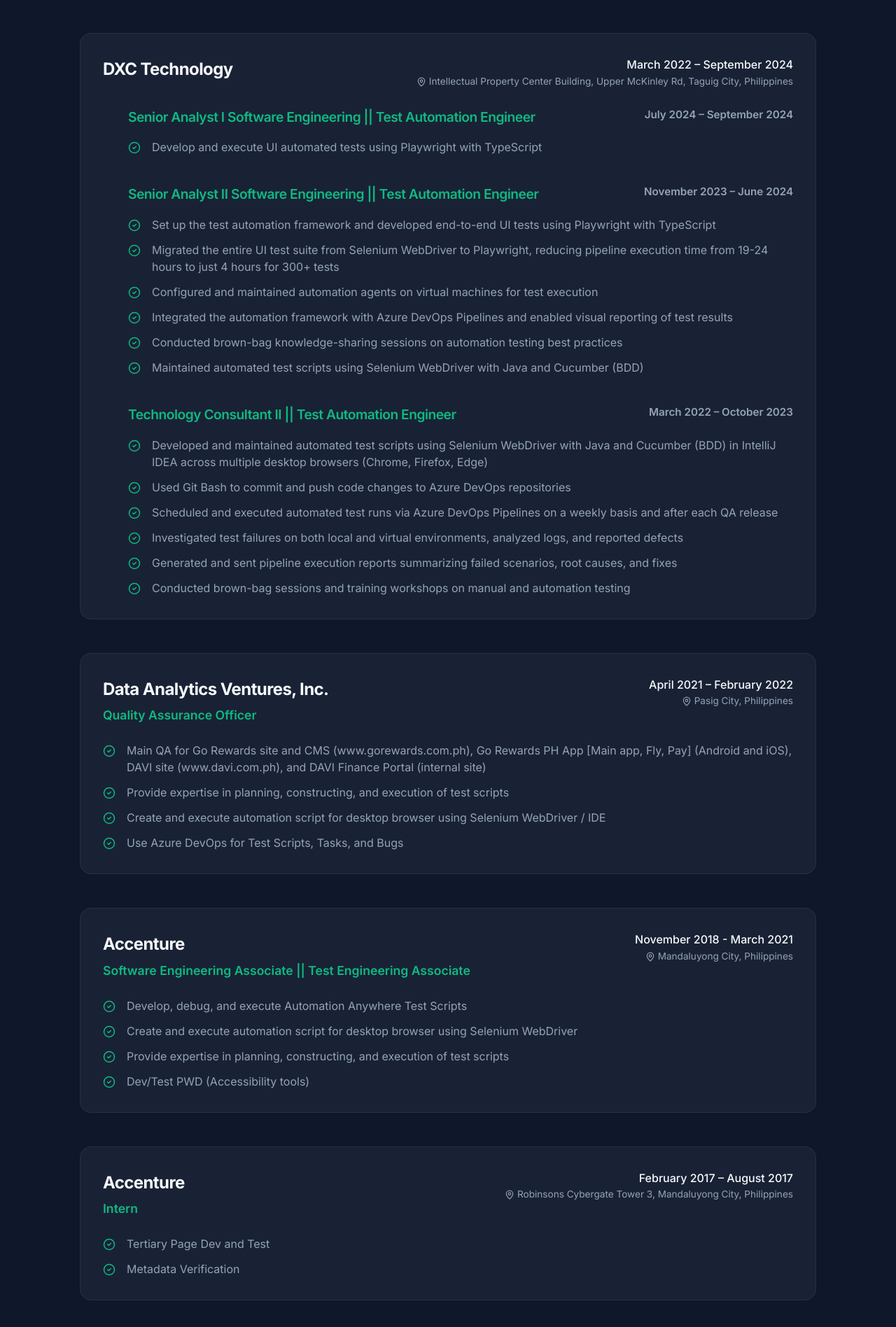
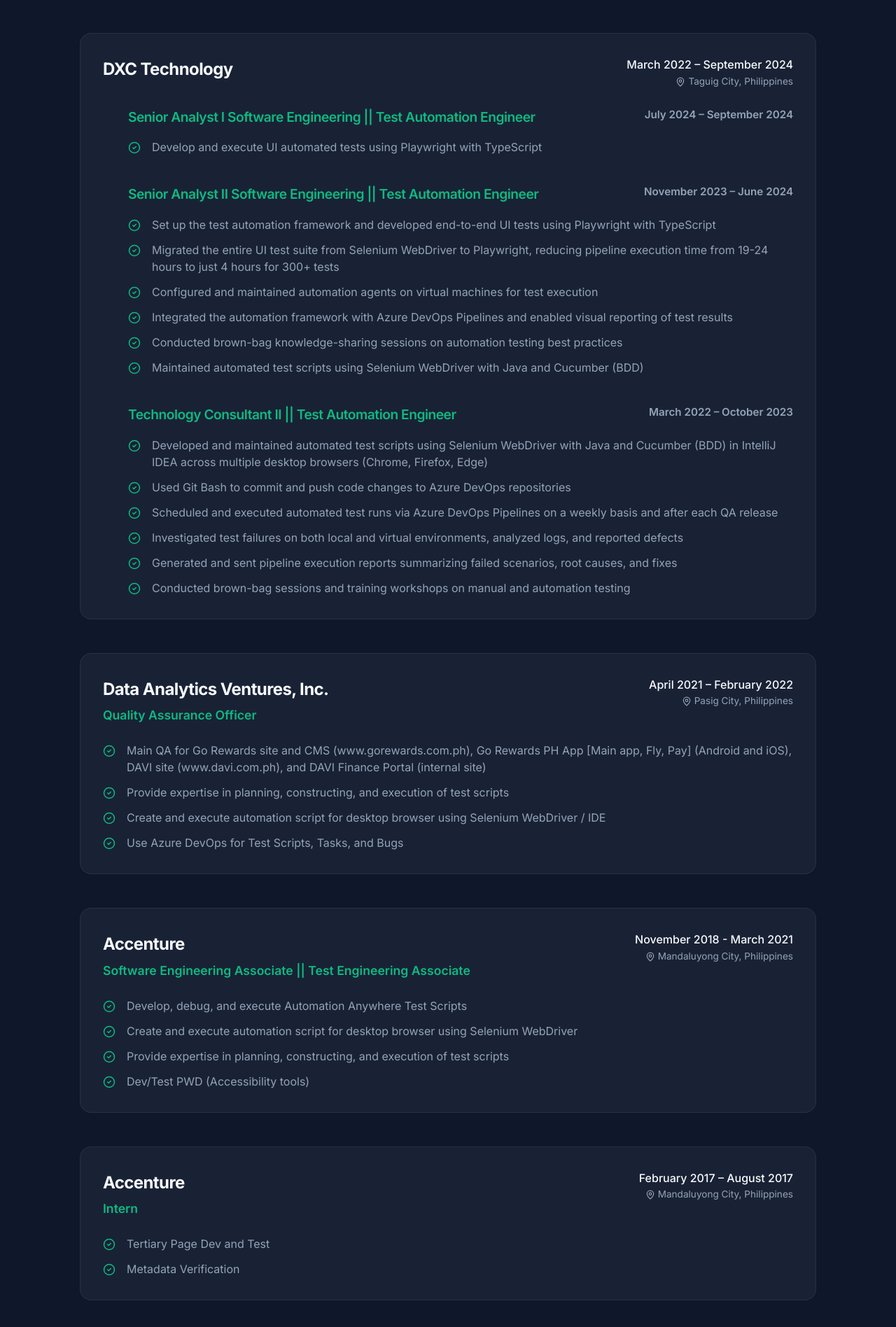
Before and after one commit to cng07/carlosng07, a React (Vite) app: page / in a window 1280 px wide. Shown: the part 1756-3652 px from the top of the page at 70% size. Built offline with nearby package versions, Linux system fonts and the light colour scheme.

Commit message:
Update address

```diff
--- a/src/data/resumeData.js
+++ b/src/data/resumeData.js
@@ -48,7 +48,7 @@
     {
       company: "DXC Technology",
       period: "March 2022 – September 2024",
-      location: "Intellectual Property Center Building, Upper McKinley Rd, Taguig City, Philippines",
+      location: "Taguig City, Philippines",
       roles: [
         {
           title: "Senior Analyst I Software Engineering || Test Automation Engineer",
@@ -111,7 +111,7 @@
       company: "Accenture",
       role: "Intern",
       period: "February 2017 – August 2017",
-      location: "Robinsons Cybergate Tower 3, Mandaluyong City, Philippines",
+      location: "Mandaluyong City, Philippines",
       achievements: [
         "Tertiary Page Dev and Test",
         "Metadata Verification"
```
